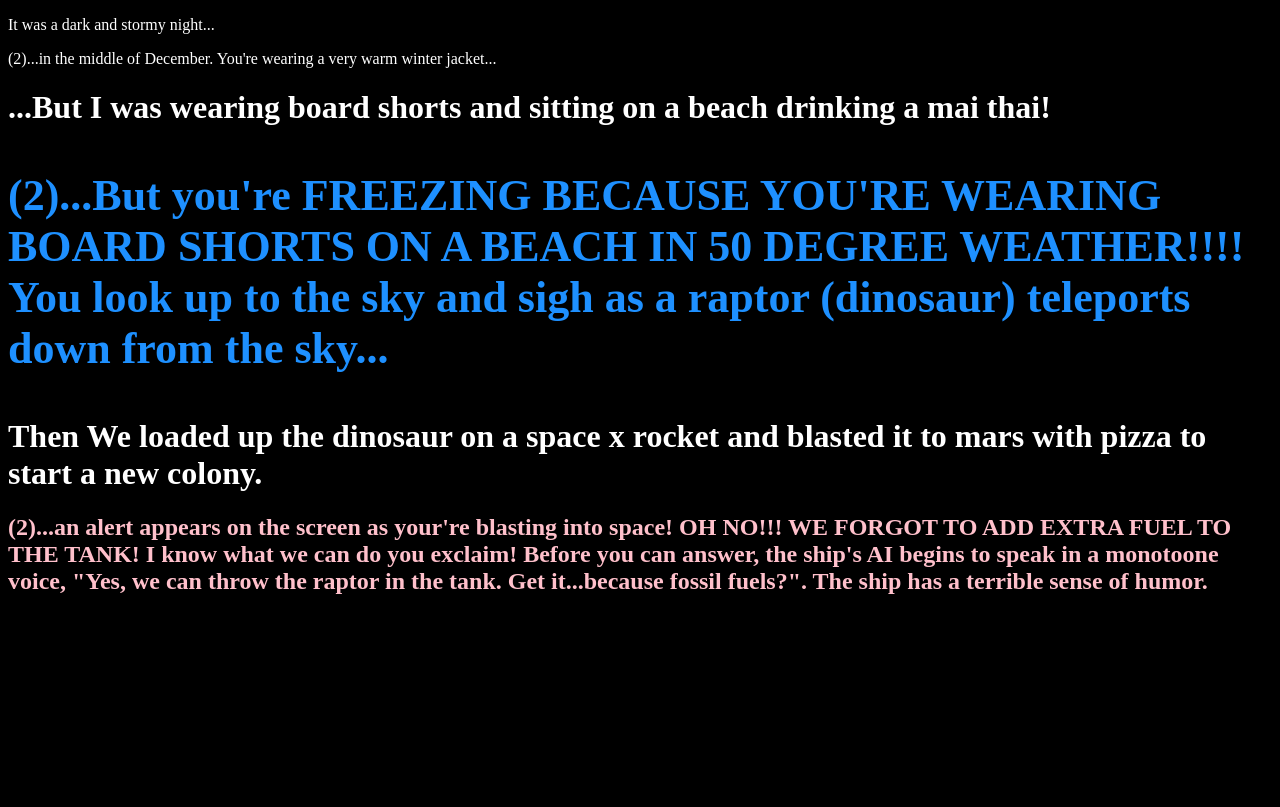
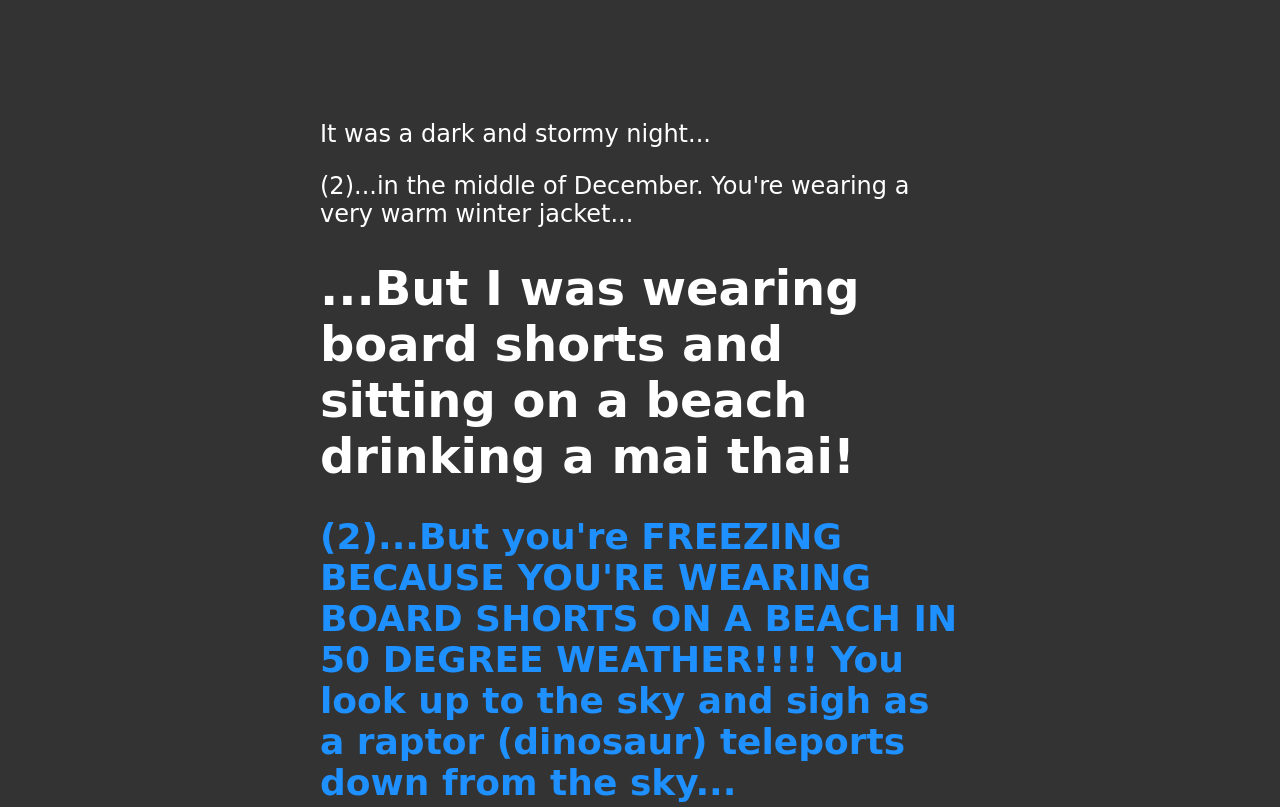
Before and after one commit to CodeCreateInnovate/fireside-story, a plain HTML site: page index.html in a window 1280 px wide. Shown: the top 807 px of the page. Drawn offline with Linux system fonts and the light colour scheme.

Commit message:
Step 12, Font added & CSS changes to font and background color

```diff
--- a/index.html
+++ b/index.html
@@ -1,7 +1,12 @@
 <!DOCTYPE html>
 <html>
     <head>
-        <link rel="stylesheet" type="text/css" href="style.css"
+        <link rel="stylesheet" type="text/css" href="style.css">
+        <link href="https://fonts.googleapis.com/css?family=Lobster+Two" rel="stylesheet">
+
+<!--Do you wish to use the above or below font? The font below is listed in the assignment but doens't have readability.-->
+        <!-- <link href="https://fonts.googleapis.com/css?family=Satisfy" rel="stylesheet"> -->
+
     </head>
 <body>
     <p>It was a dark and stormy night...</p>
@@ -10,11 +15,15 @@
 
     <h1>...But I was wearing board shorts and sitting on a beach drinking a mai thai!</h1>
 
-    <h3 style="color:dodgerblue;font-size:44px;">(2)...But you're FREEZING BECAUSE YOU'RE WEARING BOARD SHORTS ON A BEACH IN 50 DEGREE WEATHER!!!! You look up to the sky and sigh as a raptor (dinosaur) teleports down from the sky...</h3>
+    <h2 style="color:dodgerblue;">(2)...But you're FREEZING BECAUSE YOU'RE WEARING BOARD SHORTS ON A BEACH IN 50 DEGREE WEATHER!!!!
+        You look up to the sky and sigh as a raptor (dinosaur) teleports down from the sky...</h2>
 
     <h1>Then We loaded up the dinosaur on a space x rocket and blasted it to mars with pizza to start a new colony.</h1>
 
-    <h2 style="color: pink">(2)...an <b>alert</b> appears on the screen as your're blasting into space! <strong>OH NO!!! WE FORGOT TO ADD EXTRA FUEL TO THE TANK!</strong> I know what we can do you exclaim! Before you can answer, the ship's AI begins to speak in a monotoone voice, "Yes, we can throw the raptor in the tank. Get it...because fossil fuels?". The ship has a terrible sense of humor.</h2>
+    <h2 style>(2)...an <b>alert</b> appears on the screen as your're blasting into space!
+        <strong>OH NO!!! WE FORGOT TO ADD EXTRA FUEL TO THE TANK!</strong> I know what we can do you exclaim!
+        Before you can answer, the ship's AI begins to speak in a monotoone voice, "Yes, we can throw the raptor in the tank.
+        Get it...because fossil fuels?". The ship has a terrible sense of humor.</h2>
 
 </body>
 </html>
--- a/style.css
+++ b/style.css
@@ -1,4 +1,7 @@
 body{
     color: white;
-    background-color: black
+    background-color: #333;
+    font-size: 150%;
+    font-family: 'Satisfy', cursive;
+    margin: 5em 25%;
 }
```
